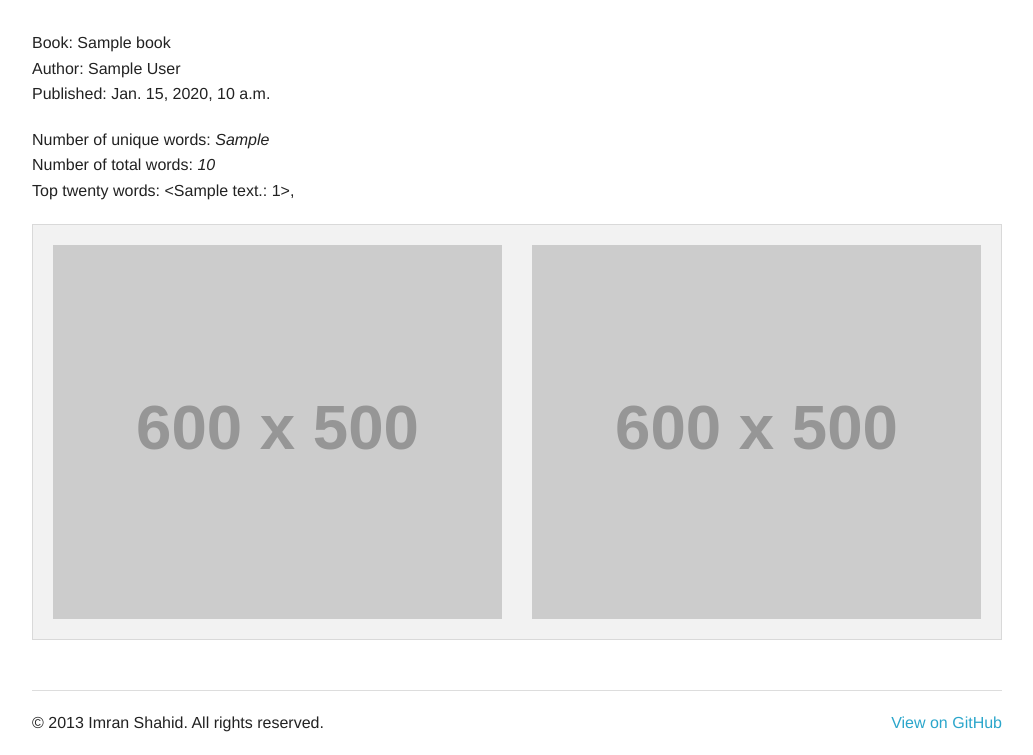
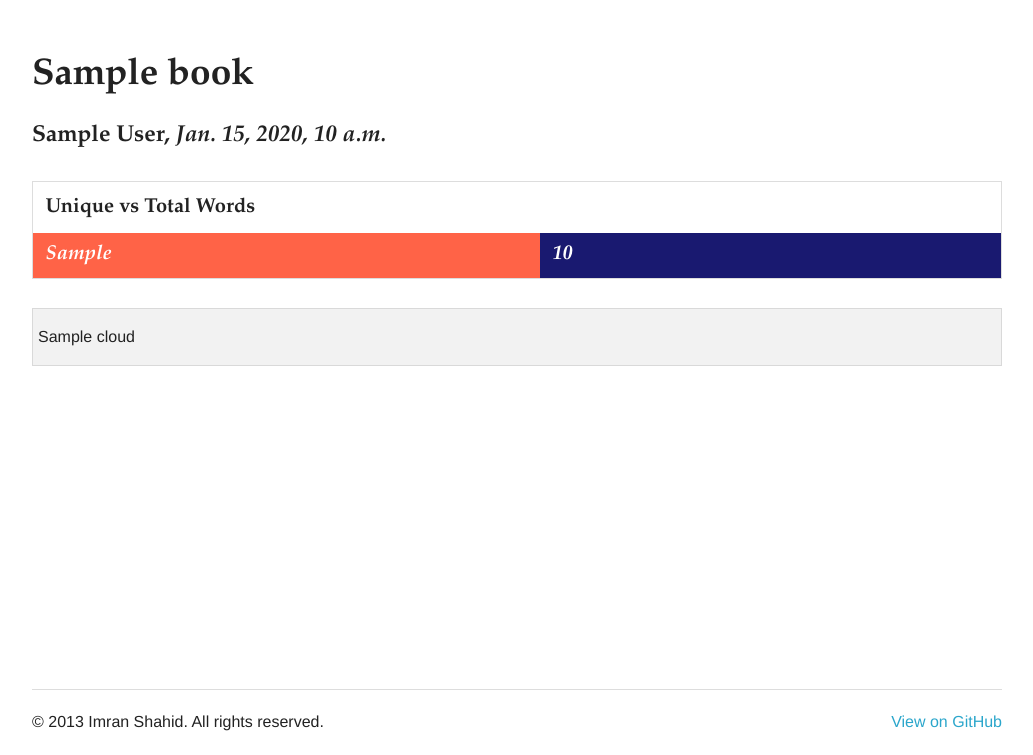
Before and after one commit to ishahid/stats, a Django app: template books/templates/books/book.html in a window 1280 px wide. Shown: the part 45-800 px from the top of the page, without its empty margins (123-1156 px from the left). Run offline with Django 3.2, Linux system fonts and the light colour scheme; the template is opened without the code that fills it: most values are stand-ins (such as "Sample title", 1, 10 or a date in 2020); grey boxes labelled with a size stand in for pictures from a placeholder-image service; some libraries are stand-ins or nearby versions.

Commit message:
Displaying word cloud on the book detail page along with a kind of graph for unique vs total words.

```diff
--- a/books/templates/books/book.html
+++ b/books/templates/books/book.html
@@ -40,18 +40,22 @@
         <div class="row">
             <div class="large-12 columns">
                 <p>
-                    Book: {{ book.title }}<br>
-                    Author: {{ book.author }}<br>
-                    Published: {{ book.published }}
+                    <h2 style="font-family:Garamond;">{{ book.title }}</h2>
+                    <h4 style="font-family:Garamond;">{{ book.author }}, <em>{{ book.published }}</em><h4>
                 </p>
-                <p>
-                    Number of unique words: <em>{{ book.get_unique_words }}</em><br>
-                    Number of total words: <em>{{ book.get_total_words }}</em><br>
-                    Top twenty words:
-                    {% for wc in book.get_top_twenty_words %}
-                        &lt;{{ wc.word.text }}: {{ wc.count }}&gt;,
-                    {% endfor %}
-                </p>
+
+                <table width="100%">
+                    <tr>
+                        <th colspan="2" style="font-family:Garamond; text-align: left;">
+                            <strong>Unique vs Total Words</strong>
+                        </th>
+                    </tr>
+                    <tr>
+                        <td width="{{ percentage_u }}%" style="font-family:Garamond; color: #ffffff; background-color: tomato"><em>{{ book.get_unique_words }}</em></td>
+                        <td width="{{ percentage_t }}%" style="font-family:Garamond; color: #ffffff; background-color: midnightblue"><em>{{ book.get_total_words }}</em></td>
+                    </tr>
+                </table>
+
             </div>
         </div>
         <!-- End Header -->
@@ -61,13 +65,7 @@
                 <div class="panel">
                     <div class="row">
 
-                        <div class="large-6 columns">
-                            <img src="http://placehold.it/600x500&text=Thumbnail">
-                        </div>
-
-                        <div class="large-6 columns">
-                            <img src="http://placehold.it/600x500&text=Thumbnail">
-                        </div>
+                        {{ cloud }}
 
                     </div>
                 </div>
```
Also changed, not shown: books/models.py (+6 -6 lines), books/utils.py (+32 -1 lines), books/views.py (+5 -2 lines).
